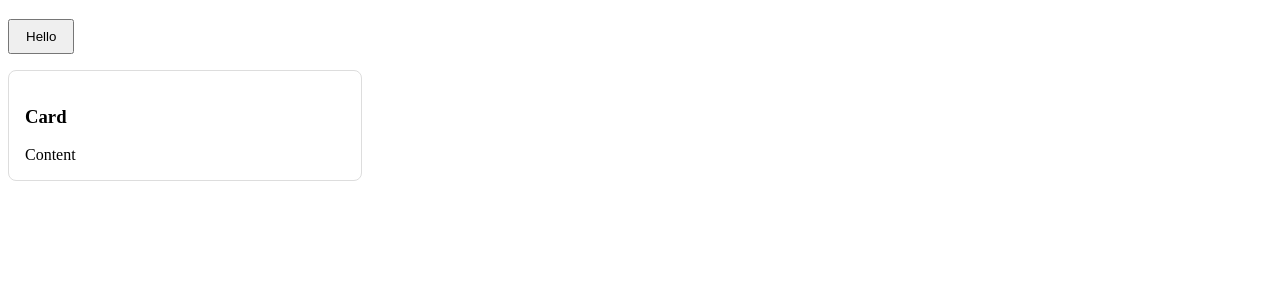
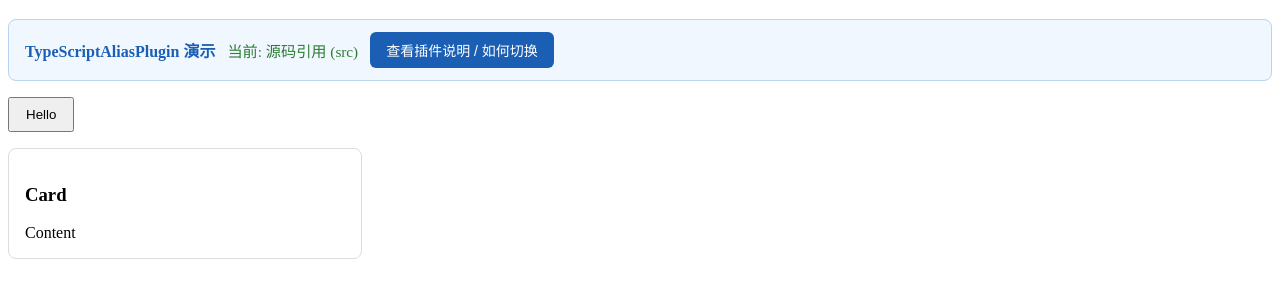
Before and after one commit to zhu2897046312/webpack-demo, a website built with webpack: page packages/app/public/index.html in a window 1280 px wide. Shown: the part 70-368 px from the top of the page. Built offline with nearby package versions, Linux system fonts and the light colour scheme.

Commit message:
add:环境变量控制插件开关

```diff
--- a/packages/app/public/index.html
+++ b/packages/app/public/index.html
@@ -9,6 +9,16 @@
     #app .demo { margin-bottom: 1rem; }
     #app button { padding: 0.5rem 1rem; cursor: pointer; }
     #app .card { border: 1px solid #ddd; border-radius: 8px; padding: 1rem; max-width: 320px; }
+    .demo-panel { background: #f0f7ff; border: 1px solid #b8d4f0; border-radius: 8px; padding: 12px 16px; margin-bottom: 1rem; }
+    .demo-panel-header { display: flex; align-items: center; gap: 12px; flex-wrap: wrap; }
+    .demo-panel-badge { font-weight: 600; color: #1a5fb4; }
+    .demo-panel-mode { color: #2e7d32; font-size: 0.95rem; }
+    .demo-btn { padding: 6px 12px; background: #1a5fb4; color: #fff; border: none; border-radius: 6px; cursor: pointer; font-size: 14px; }
+    .demo-btn:hover { background: #3584e4; }
+    .demo-tip { margin-top: 12px; padding-top: 12px; border-top: 1px solid #b8d4f0; font-size: 14px; line-height: 1.5; color: #333; }
+    .demo-tip p { margin: 6px 0; }
+    .demo-tip-cmd { font-family: ui-monospace, monospace; font-size: 13px; background: #fff; padding: 8px; border-radius: 4px; }
+    .demo-tip-small { font-size: 12px; color: #555; }
   </style>
 </head>
 <body>
--- a/packages/app/src/index.ts
+++ b/packages/app/src/index.ts
@@ -2,11 +2,50 @@
 import { Button } from '$component-a';
 import { Card } from '$component-b';
 
+declare const __ALIAS_SOURCE_MODE__: boolean;
+
 const app = document.getElementById('app');
 if (app) {
+  const isSourceMode = typeof __ALIAS_SOURCE_MODE__ !== 'undefined' ? __ALIAS_SOURCE_MODE__ : true;
+  const modeLabel = isSourceMode ? '源码引用 (src)' : '产物引用 (dist)';
+  const modeDesc = isSourceMode
+    ? 'Webpack 直接转译 SDK 源码，无需先打包 SDK，适合本地开发。'
+    : 'Webpack 使用 SDK 的 dist 产物，需先执行 pnpm --filter @monorepo/sdk run build。';
+
   const buttonHtml = Button({ label: 'Hello' });
   const cardHtml = Card({ title: 'Card', content: 'Content' });
-  app.innerHTML = `<div class="demo">${buttonHtml}</div><div class="demo">${cardHtml}</div>`;
+
+  app.innerHTML = `
+    <div class="demo-panel">
+      <div class="demo-panel-header">
+        <span class="demo-panel-badge">TypeScriptAliasPlugin 演示</span>
+        <span class="demo-panel-mode">当前: ${modeLabel}</span>
+        <button type="button" id="demo-btn" class="demo-btn">查看插件说明 / 如何切换</button>
+      </div>
+      <div id="demo-tip" class="demo-tip" style="display:none;">
+        <p><strong>${modeLabel}</strong></p>
+        <p>${modeDesc}</p>
+        <p class="demo-tip-cmd">切换方式：重启 dev 时设置环境变量<br>
+          <code>USE_SOURCE_ALIAS=true</code> → 源码（默认）<br>
+          <code>USE_SOURCE_ALIAS=false</code> → dist 产物
+        </p>
+        <p class="demo-tip-small">解决背景问题：长路径、重复打包 → 短路径 + 开发时跳过 SDK 打包，一次转译。</p>
+      </div>
+    </div>
+    <div class="demo">${buttonHtml}</div>
+    <div class="demo">${cardHtml}</div>
+  `;
+
+  const tipEl = document.getElementById('demo-tip');
+  const btnEl = document.getElementById('demo-btn');
+  if (btnEl && tipEl) {
+    btnEl.addEventListener('click', () => {
+      const show = tipEl.style.display === 'none';
+      tipEl.style.display = show ? 'block' : 'none';
+      (btnEl as HTMLButtonElement).textContent = show ? '收起说明' : '查看插件说明 / 如何切换';
+    });
+  }
 }
+
 console.log(Button({ label: 'Hello' }));
 console.log(Card({ title: 'Card', content: 'Content' }));
--- a/packages/app/webpack.config.js
+++ b/packages/app/webpack.config.js
@@ -1,8 +1,10 @@
 const path = require('path');
+const webpack = require('webpack');
 const { TypeScriptAliasPlugin } = require('../../plugins/typescript-alias-plugin');
 
 const monorepoRoot = path.resolve(__dirname, '../..');
-const alias = TypeScriptAliasPlugin.getAlias({ rootPath: monorepoRoot });
+const sourceMode = process.env.USE_SOURCE_ALIAS !== 'false';
+const alias = TypeScriptAliasPlugin.getAlias({ rootPath: monorepoRoot, sourceMode });
 
 module.exports = {
   entry: './src/index.ts',
@@ -15,7 +17,10 @@ module.exports = {
     alias,
   },
   plugins: [
-    new TypeScriptAliasPlugin({ rootPath: monorepoRoot }),
+    new TypeScriptAliasPlugin({ rootPath: monorepoRoot, sourceMode }),
+    new webpack.DefinePlugin({
+      __ALIAS_SOURCE_MODE__: JSON.stringify(sourceMode),
+    }),
   ],
   module: {
     rules: [
```
